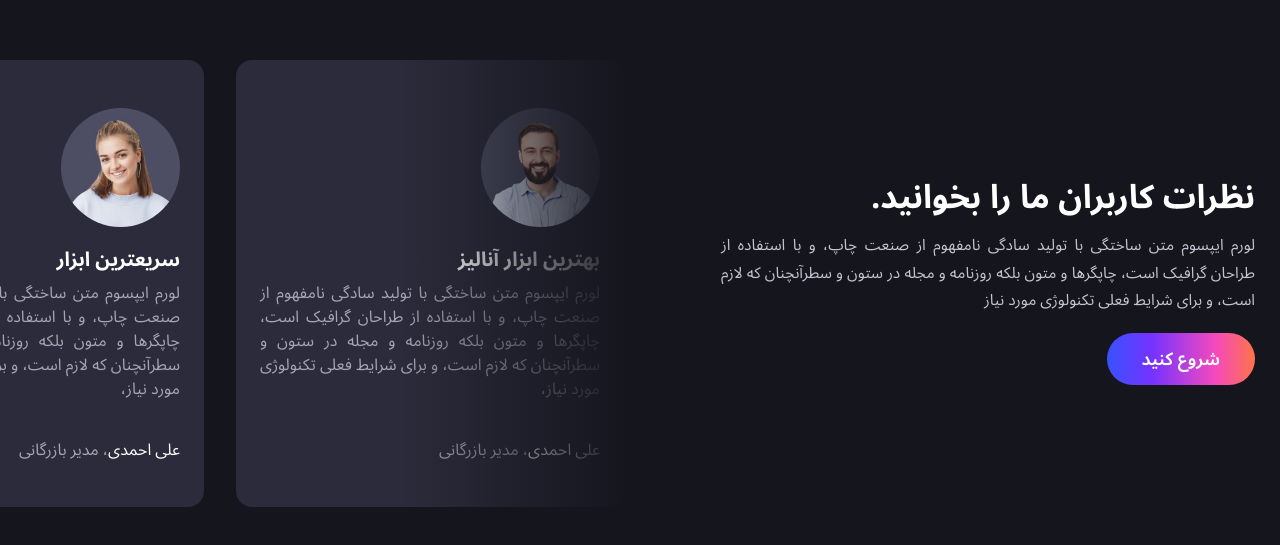
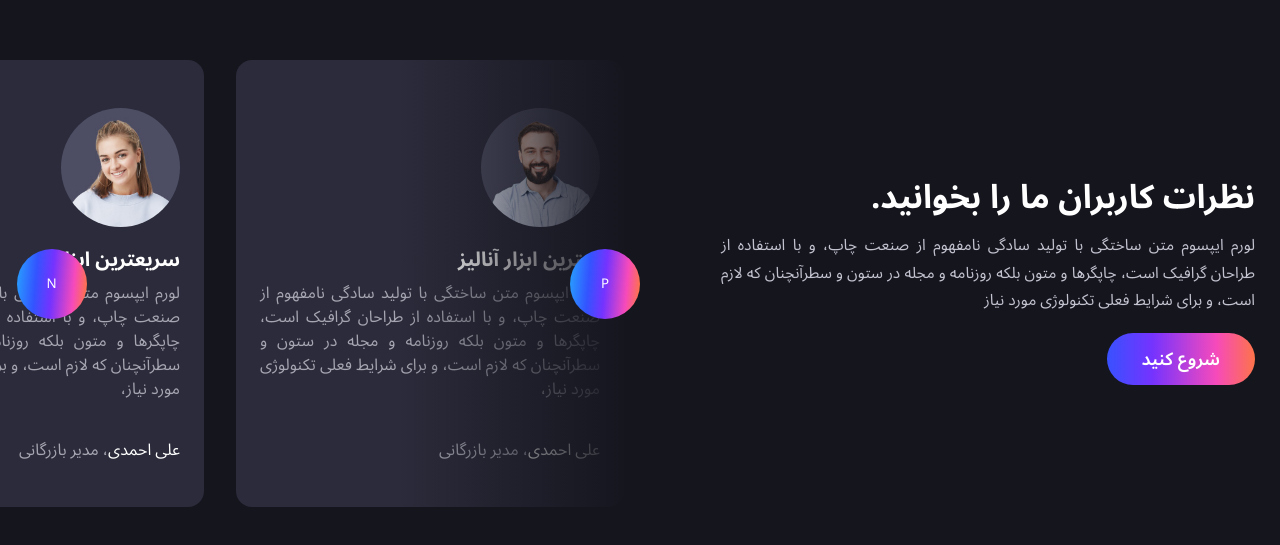
Before and after one commit to Amin-Ansari/Darkbit-X, a React (Create React App) app: page / in a window 1280 px wide. Shown: the part 7109-7654 px from the top of the page. Built offline with nearby package versions, Linux system fonts and the light colour scheme.

Commit message:
Buttons are added

```diff
--- a/src/components/Body/CustomerHeadline.css
+++ b/src/components/Body/CustomerHeadline.css
@@ -9,6 +9,9 @@
   justify-content: center;
   flex-flow: column nowrap;
   margin: 0px 0px 1.5rem;
+  position: relative;
+  z-index: 2;
+  background-color: #15151e;
 }
 .feedBackHeadline h4,
 .feedBackHeadline p {
--- a/src/components/Body/FeedCartContainer.css
+++ b/src/components/Body/FeedCartContainer.css
@@ -20,11 +20,93 @@
   display: none;
 }
 
+.feed-carts {
+  position: relative;
+  display: flex;
+  width: auto;
+  height: 100%;
+  z-index: 1;
+  transition: all 0.3s;
+}
+.button-holder {
+  position: absolute;
+  width: 100%;
+  height: 70px;
+  z-index: 5;
+  display: flex;
+  align-items: flex-end;
+  justify-content: center;
+  bottom: -70px;
+}
+.slider-button {
+  border-radius: 100%;
+  width: 70px;
+  height: 70px;
+  overflow: hidden;
+  background-image: linear-gradient(
+    95deg,
+    #27a4ff,
+    #3354ff 28%,
+    #7433ff 50%,
+    #f64abb 79%,
+    #ff7c33
+  );
+  border: none;
+  outline: none;
+  background-color: transparent;
+  display: flex;
+  color: #fff;
+  justify-content: center;
+  align-items: center;
+  transition: all 0.3s;
+  position: absolute;
+}
+.slider-button:nth-of-type(1) {
+  right: 50%;
+  transform: translateX(110%);
+}
+.slider-button:nth-of-type(2) {
+  right: 50%;
+  transform: translateX(0%);
+}
+
+@media all and (min-width: 768px) {
+}
 @media all and (min-width: 992px) {
+  .button-holder {
+    position: absolute;
+    width: 100%;
+    height: 100;
+    z-index: 5;
+    top: 0px;
+    right: 0px;
+  }
+  .button-holder {
+    position: absolute;
+    width: 100%;
+    height: 100%;
+    z-index: 5;
+    display: flex;
+    align-items: center;
+    justify-content: space-between;
+  }
   .cart-container {
     grid-column: span 6;
   }
   .shadow-box {
     display: block;
   }
+  .slider-button {
+    margin: 0px;
+  }
+  .slider-button:nth-of-type(1) {
+    right: 0%;
+    top: 50%;
+    transform: translate(0%, -50%);
+  }
+  .slider-button:nth-of-type(2) {
+    right: 90%;
+    top: 50%;
+    transform: translate(0px, -50%);
+  }
 }
--- a/src/components/Body/FeedCartContainer.js
+++ b/src/components/Body/FeedCartContainer.js
@@ -1,6 +1,7 @@
 import React from "react";
 import FeedBackCart from "./FeedBackCart";
 import "./FeedCartContainer.css";
+import GradientButton from "../UI/GradientButton";
 const avatar1 = require("../../assets/images/Avatarts/1.jpg");
 const avatar2 = require("../../assets/images/Avatarts/2.jpg");
 const avatar3 = require("../../assets/images/Avatarts/3.jpg");
@@ -10,16 +11,28 @@ const FeedCartContainer = (props) => {
   return (
     <div className="cart-container">
       <div className="shadow-box"></div>
+      <div className="feed-carts">
         <FeedBackCart
           imageSource={avatar1}
           qoute="بهترین ابزار آنالیز"
         ></FeedBackCart>
-      <FeedBackCart imageSource={avatar2} qoute="سریعترین ابزار"></FeedBackCart>
+        <FeedBackCart
+          imageSource={avatar2}
+          qoute="سریعترین ابزار"
+        ></FeedBackCart>
         <FeedBackCart
           imageSource={avatar3}
           qoute="مدرن ترین ابزار"
         ></FeedBackCart>
-      <FeedBackCart imageSource={avatar4} qoute="بسیا پرکاربرد"></FeedBackCart>
+        <FeedBackCart
+          imageSource={avatar4}
+          qoute="بسیا پرکاربرد"
+        ></FeedBackCart>
+      </div>
+      <div className="button-holder">
+        <button className="slider-button">P</button>
+        <button className="slider-button">N</button>
+      </div>
     </div>
   );
 };
```
Lines whose indentation alone changed are shown as unchanged.
